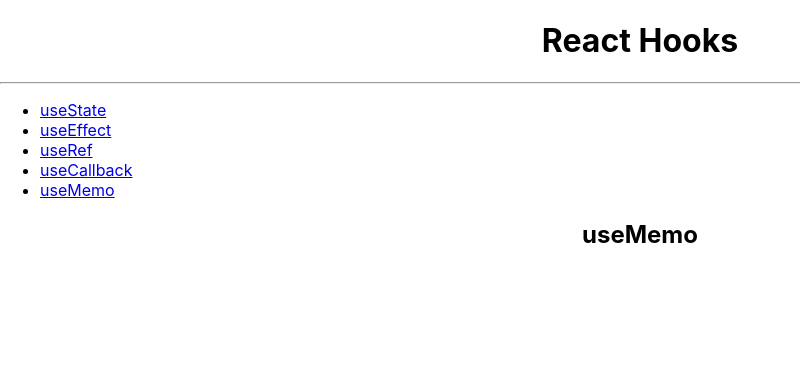
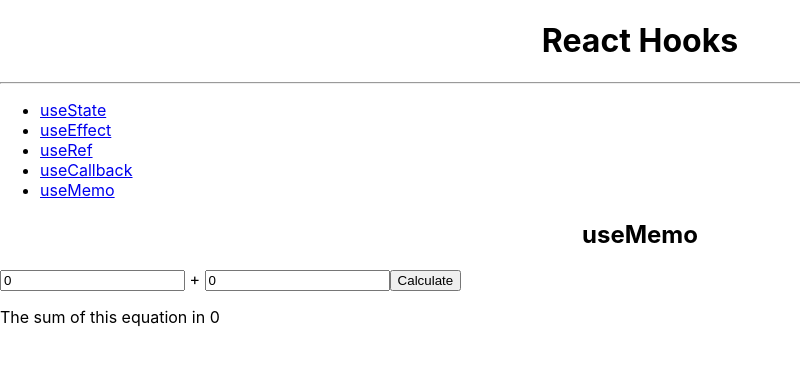
Before and after one commit to InaDavidova/react-hooks-playground, a React (Create React App) app: page /use-memo in a window 1280 px wide. Shown: the top 366 px of the page, without its empty margins (0-800 px from the left). Built offline with nearby package versions, Linux system fonts and the light colour scheme.

Commit message:
Added useMemo example

```diff
--- a/src/components/UseMemo.tsx
+++ b/src/components/UseMemo.tsx
@@ -1,9 +1,38 @@
-import React, { useState } from "react";
+import React, { useMemo, useState } from "react";
 
 const UseMemoExample = () => {
+  const [number1, setNumber1] = useState(0);
+  const [number2, setNumber2] = useState(0);
+  const [sum, setSum] = useState(0);
+
+  const someHeavyCalculation = useMemo(() => {
+    console.log("doing heavy calculations");
+
+    const result = number1 + number2;
+    // setSum(result);
+    return result;
+  },[number1, number2]);
+
   return (
     <>
       <h2>useMemo</h2>
+      <input
+        type="number"
+        value={number1}
+        onChange={(e) => setNumber1(Number(e.target.value))}
+      />
+
+      <span> + </span>
+
+      <input
+        type="number"
+        value={number2}
+        onChange={(e) => setNumber2(Number(e.target.value))}
+      />
+
+      <button onClick={() => setSum(someHeavyCalculation)}>Calculate</button>
+
+      <p>The sum of this equation in {sum}</p>
     </>
   );
 };
```
